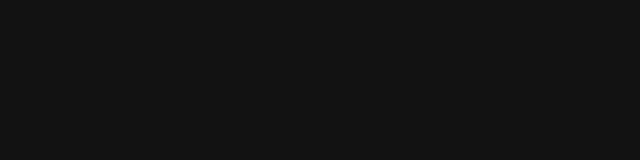
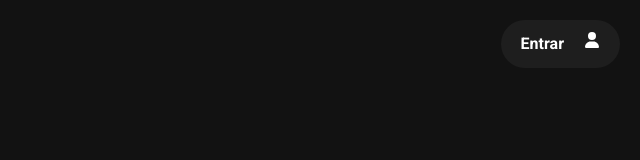
Before and after one commit to Blackoutseeker/meus-boletos, a Next.js app: page / in a window 1280 px wide. Shown: the top 160 px of the page, without its empty margins (640-1280 px from the left). Built offline with nearby package versions, Linux system fonts and the light colour scheme.

Commit message:
refactor(app): add Header component to Home page

```diff
--- a/src/app/page.tsx
+++ b/src/app/page.tsx
@@ -1,8 +1,11 @@
 import type { NextPage } from 'next'
+import Header from '../components/Header'
 
 const Home: NextPage = () => {
   return (
-    <main className="flex min-h-screen flex-col items-center justify-center"></main>
+    <main className="flex min-h-screen flex-col items-center">
+      <Header />
+    </main>
   )
 }
 
```
